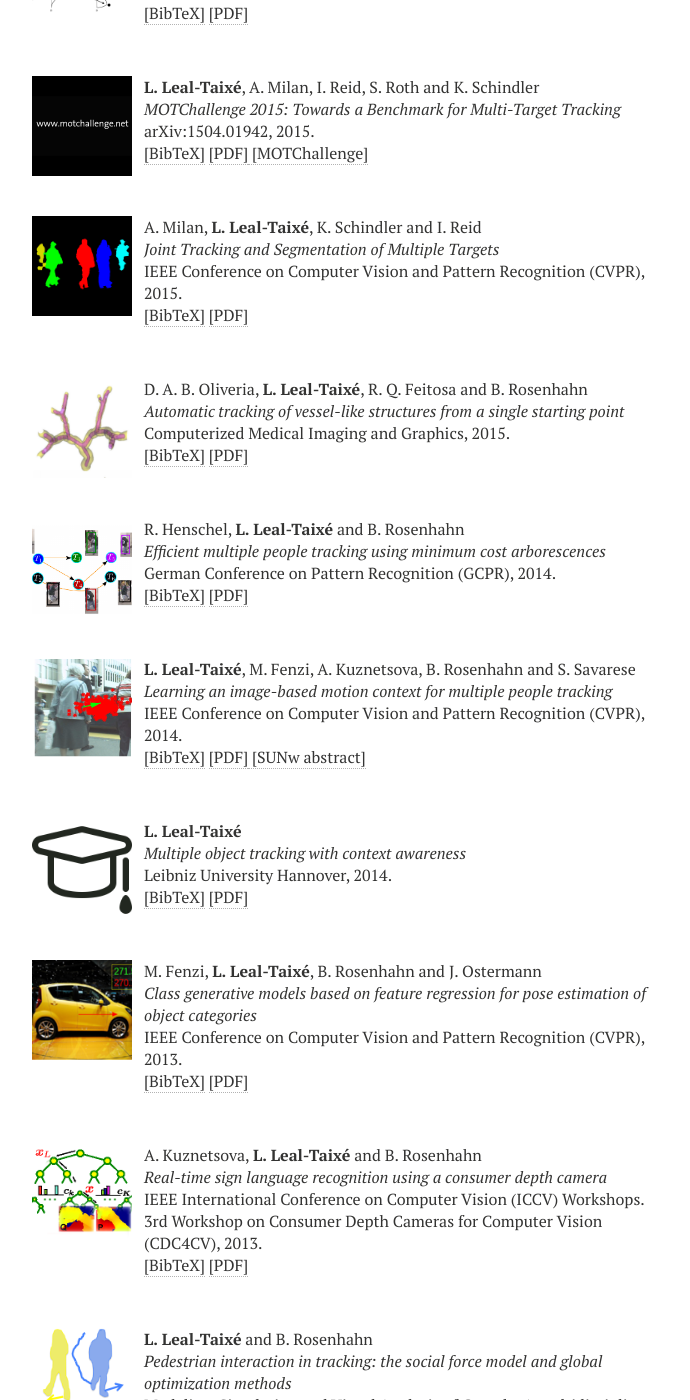
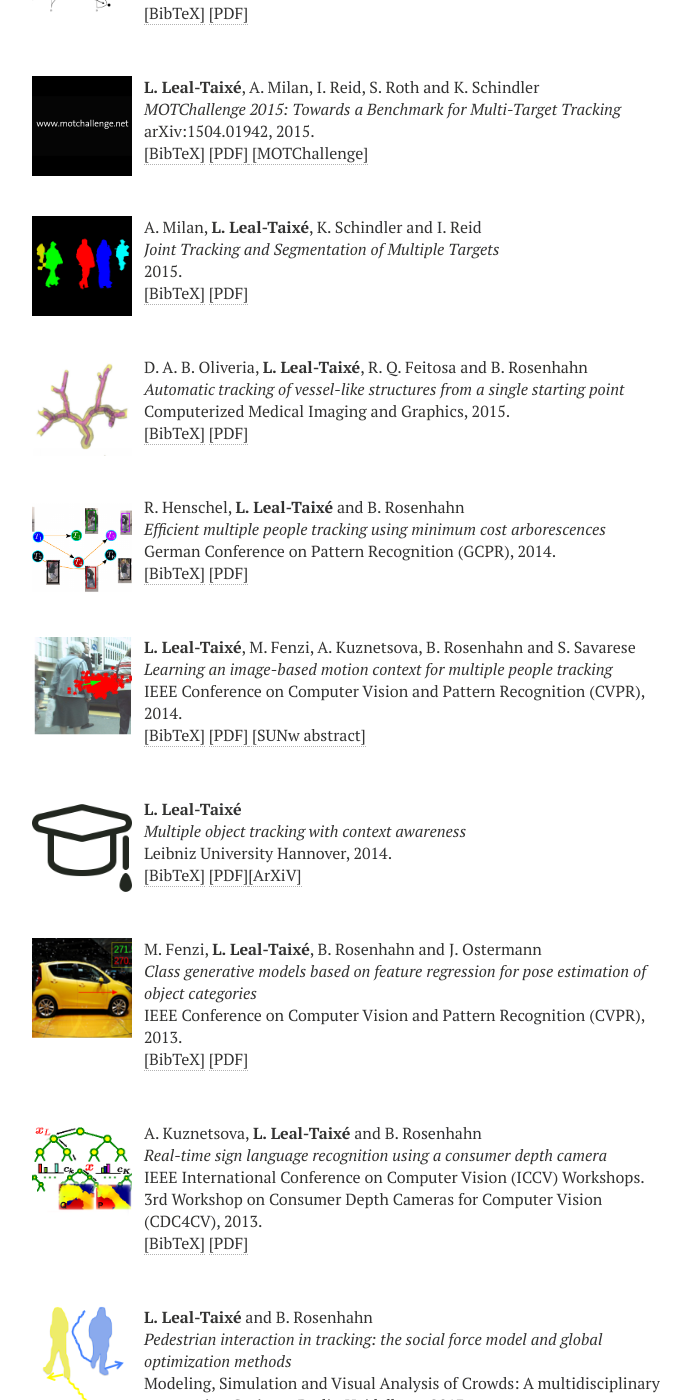
Before and after one commit to lealtaixe/lealtaixe.github.io, a Jekyll site: the page built from publications.md, in a window 1280 px wide and 1400 px high, scrolled down 1036 px. Shown: the whole window, without its empty margins (289-979 px from the left). Built offline with Jekyll 4.4.1, drawn with Linux system fonts in a browser that asks for light colours; nearby versions of some CDN libraries.

Commit message:
new thesis link

```diff
--- a/_includes/_mypubs.html
+++ b/_includes/_mypubs.html
@@ -261,7 +261,7 @@
 <p>
 A. Milan, <strong>L. Leal-Taix&eacute;</strong>, K. Schindler and I. Reid<br />
 <i>Joint Tracking and Segmentation of Multiple Targets</i><br />
-IEEE Conference on Computer Vision and Pattern Recognition (CVPR),
+
 
 
 2015.
@@ -278,7 +278,6 @@
   author = {A. Milan and <strong>L. Leal-Taix&eacute;</strong> and K. Schindler and I. Reid},
   title = {Joint Tracking and Segmentation of Multiple Targets},
   booktitle = {CVPR},
-  journal = {IEEE Conference on Computer Vision and Pattern Recognition (CVPR)},
   year = {2015}
 }
 </pre>
@@ -414,7 +413,7 @@
 
 <a href="javascript:toggleBibtex('lealthesis2014')">[BibTeX]</a>
 
-<a href="http://arxiv.org/abs/1411.7935">[PDF]</a>
+<a href="https://drive.google.com/open?id=0B1e2GU8Qot86dVhlclpXcjVzYU0">[PDF]</a><a href="http://arxiv.org/abs/1411.7935">[ArXiV]</a>
 </p>
 
 <div id="bib_lealthesis2014" class="bibtex noshow">
--- a/mypubs.bib
+++ b/mypubs.bib
@@ -121,7 +121,7 @@
   date-added    = {2016-07-07 12:39:18 +0000},
   date-modified = {2016-07-07 12:40:25 +0000},
   icon          = {{{ site.url }}/images/papers/Leal-Taixe-thesis.png},
-  pllinks       = {[PDF]:http://arxiv.org/abs/1411.7935},
+  pllinks       = {[PDF]:https://drive.google.com/open?id=0B1e2GU8Qot86dVhlclpXcjVzYU0;[ArXiV]:http://arxiv.org/abs/1411.7935},
 }
 
 @Article{lealcvprw2016,
```
